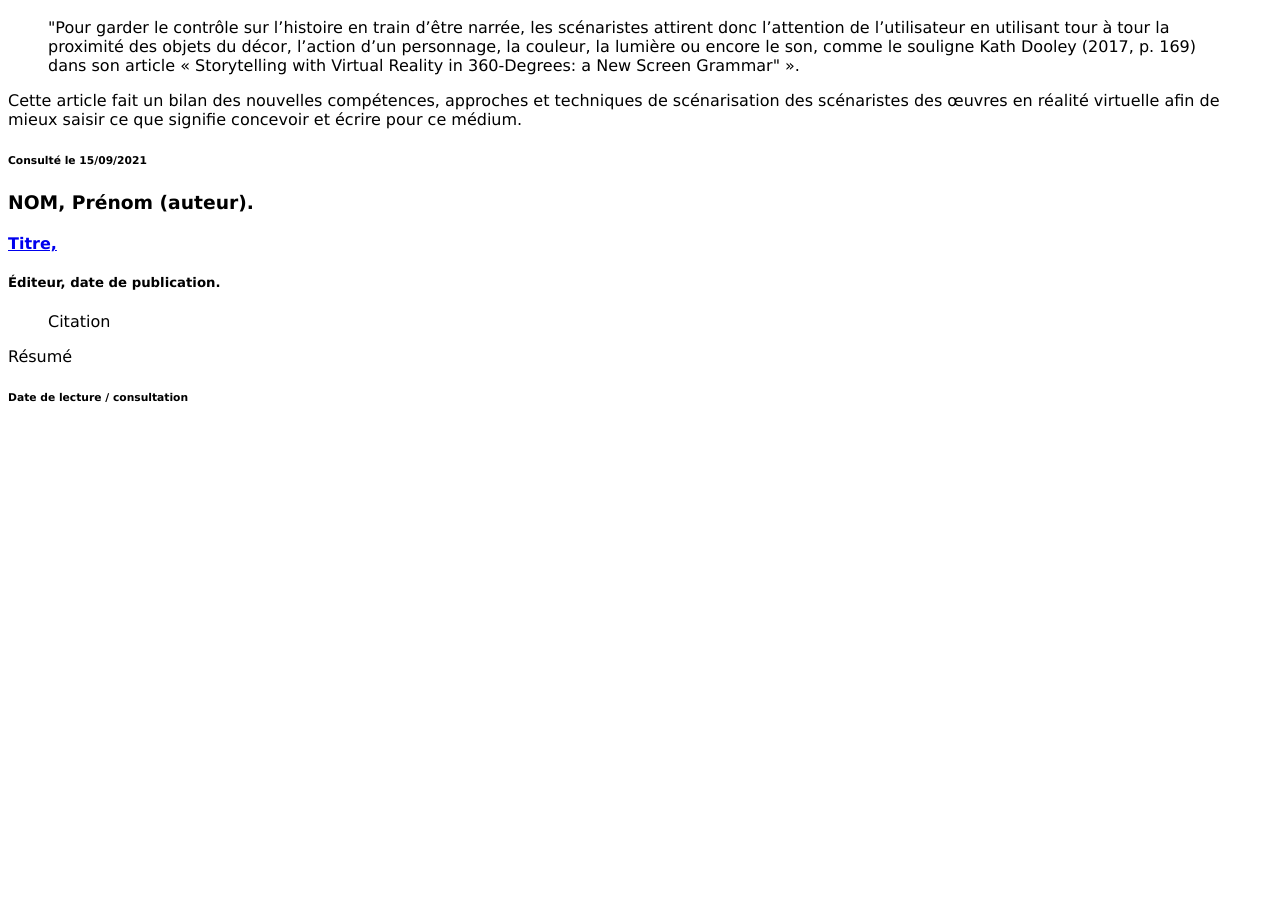
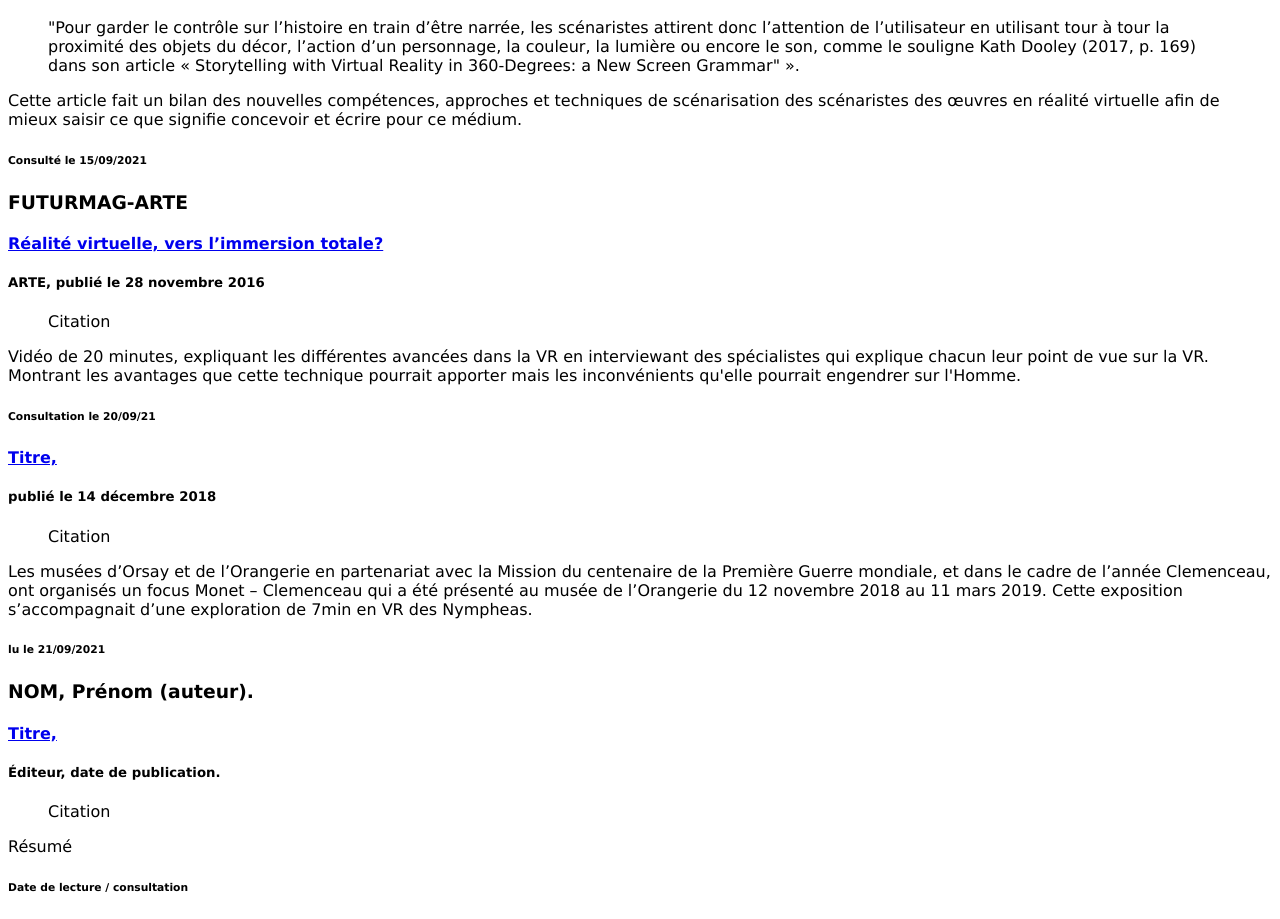
Before and after one commit to mailie-hombert/mailie-hombert.github.io, a PHP site: page /INR_mailie/index.php in a window 1280 px wide. Shown: the part 465-1384 px from the top of the page. Before the commit the page ends 867 px from the top, so only its background shows below. Run offline with PHP 8.4, Linux system fonts and the light colour scheme; some libraries are stand-ins or nearby versions.

Commit message:
Ajout d'articles dans IRN

```diff
--- a/INR_mailie/articles.php
+++ b/INR_mailie/articles.php
@@ -35,7 +35,7 @@
  /_/   \_\_|   \__|_|\___|_|\___|
  -->
 
-  <article class="Réalité virtuelle">
+  <article class="filterDiv realite virtuelle livre">
     <h3>
       CADOZ, Claude (auteur).
     </h3>
@@ -65,7 +65,7 @@
   </article>
 
 
-  <article class="filterDiv tag1 tag2">
+  <article class="filterDiv article realite virtuelle">
     <h3>
       MORRIET, Oriane (auteur).
     </h3>
@@ -91,6 +91,69 @@
 
     <h6>
       Consulté le 15/09/2021
+    </h6>
+
+  </article>
+
+
+
+  <article class="filterDiv interview video reamite virtuelle immersion">
+    <h3>
+      FUTURMAG-ARTE
+    </h3>
+
+    <h4>
+      <a href="https://www.youtube.com/watch?v=guHt8dcCi-U" target="_blank">
+      Réalité virtuelle, vers l’immersion totale?
+      </a>
+    </h4>
+
+    <h5>
+      ARTE, publié le 28 novembre 2016
+    </h5>
+
+    <blockquote cit="Les mondes virtuels des mondes habitables de la même manière que notre monde réel.
+    Des gens iront travailler dans le monde virtuel ce sera leur vie ...">Citation</blockquote>
+
+    <p>
+      Vidéo de 20 minutes, expliquant les différentes avancées dans la VR en interviewant des spécialistes qui explique chacun leur point de vue sur la VR.
+      Montrant les avantages que cette technique pourrait apporter mais les inconvénients qu'elle pourrait engendrer sur l'Homme.
+    </p>
+
+
+    <h6>
+      Consultation le 20/09/21
+    </h6>
+
+  </article>
+
+
+  <article class="filterDiv article realite virtuelle musee de l'orangerie">
+    <h3>
+
+    </h3>
+
+    <h4>
+      <a href="http://www.club-innovation-culture.fr/exposition-clemenceau-monet-musee-orangerie-visite-virtuelle-nympheas/" target="_blank">
+        Titre,
+      </a>
+    </h4>
+
+    <h5>
+      publié le 14 décembre 2018
+    </h5>
+
+    <blockquote cit="Cette expérience vise à faire voyager le public dans l’espace et dans le temps">Citation</blockquote>
+
+    <p>
+      Les musées d’Orsay et de l’Orangerie en partenariat avec la Mission du centenaire de la Première Guerre mondiale,
+      et dans le cadre de l’année Clemenceau, ont organisés un focus Monet – Clemenceau qui a été présenté au musée de l’Orangerie du 12 novembre 2018 au 11 mars 2019.
+      Cette exposition s’accompagnait d’une exploration de 7min en VR des Nympheas.
+    </p>
+
+
+    <h6>
+      lu le 21/09/2021
     </h6>
 
   </article>
```
